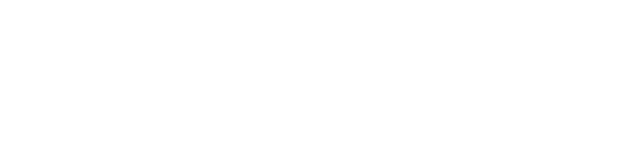
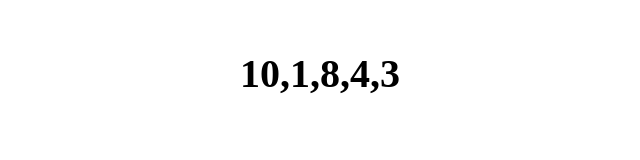
Before and after one commit to Chrissx77/js-simon, a plain HTML site: page index.html in a window 1280 px wide. Shown: the whole page, without its empty margins (320-960 px from the left). Drawn offline with Linux system fonts and the light colour scheme.

Commit message:
added arrayRandom on js

```diff
--- a/css/style.css
+++ b/css/style.css
@@ -3,3 +3,9 @@
     padding: 0;
     box-sizing: border-box;
 }
+
+#arrayRandom{
+    text-align: center;
+    font-size: 40px;
+    padding: 50px;
+}
--- a/index.html
+++ b/index.html
@@ -3,9 +3,12 @@
 <head>
     <meta charset="UTF-8">
     <meta name="viewport" content="width=device-width, initial-scale=1.0">
+    <link rel="stylesheet" href="css/style.css">
     <title>Simon Says</title>
 </head>
 <body>
     <h1 id="arrayRandom"></h1>
+
+    <script src="js/main.js"></script>
 </body>
 </html>
--- a/js/main.js
+++ b/js/main.js
@@ -1,8 +1,11 @@
 const arrayNum = [];
+const arrayRand = document.getElementById("arrayRandom")
 
 for(let i = 0; i < 5; i++){
     arrayNum.push(genRandomNum(1, 10));
 }
+arrayRand.innerHTML = arrayNum;
+console.log(arrayNum);
 
 
 
```
